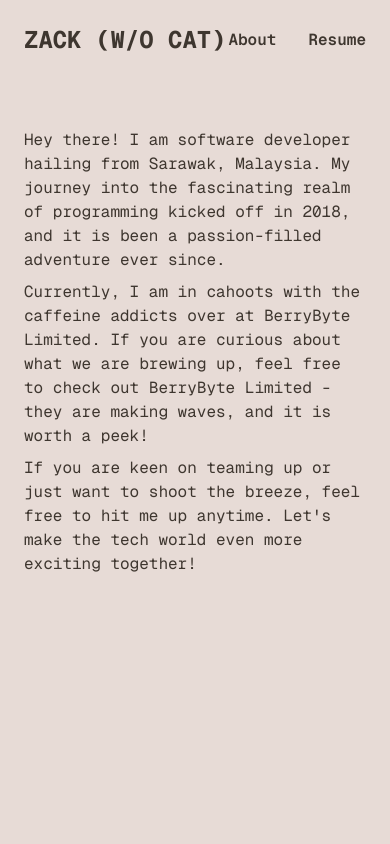
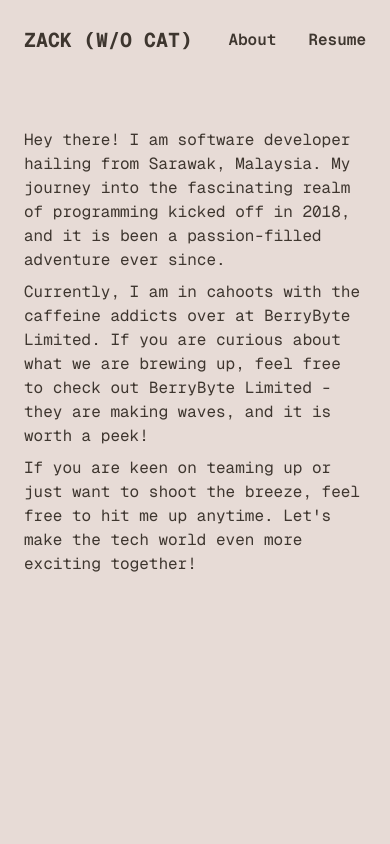
Before and after one commit to bukan-zack/personal-site-3, a Next.js app: page /about in a window 390 px wide. Shown: the top 844 px of the page. Built offline with nearby package versions, Linux system fonts and the light colour scheme.

Commit message:
Update Navigation.tsx

```diff
--- a/app/components/Navigation.tsx
+++ b/app/components/Navigation.tsx
@@ -34,7 +34,7 @@ export function Navigation({
                 animate={{ opacity: 1 }}
                 transition={{ type: "easeInOut", duration: 0.4, delay: 1 }}
             >
-                <div className="text-2xl uppercase font-bold">
+                <div className="text-xl md:text-2xl uppercase font-bold">
                     <Link href="/">
                         Zack (w/o cat)
                     </Link>
@@ -43,7 +43,7 @@ export function Navigation({
                     <Link href="/about">
                         About
                     </Link>
-                    <Link href="/about">
+                    <Link href="/resume">
                         Resume
                     </Link>
                 </div>
```
